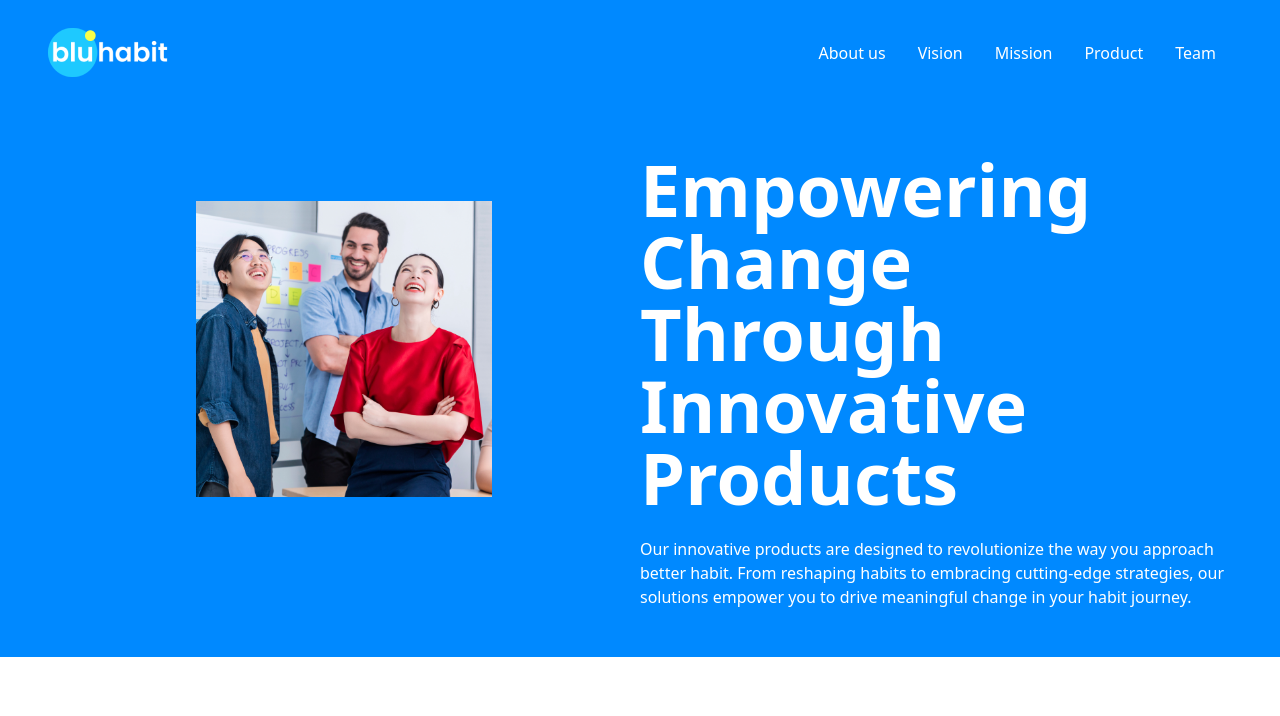
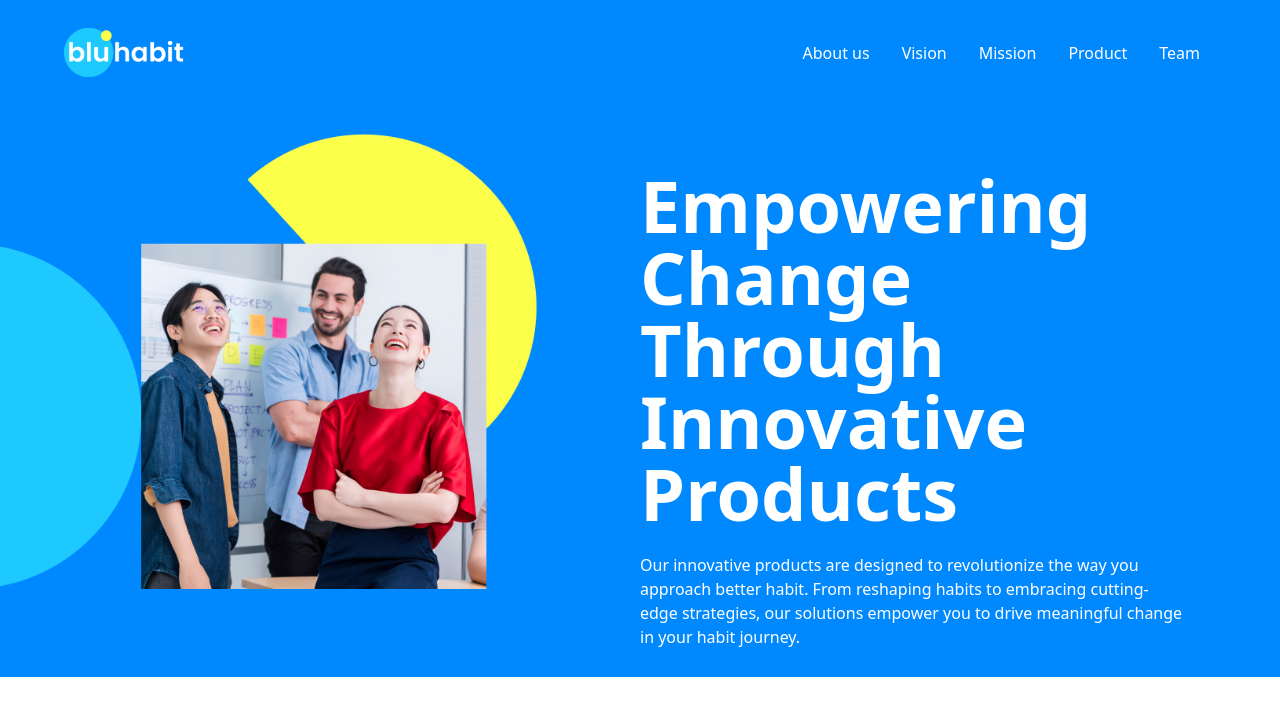
Before and after one commit to Blue-Habit/blue-habit-landing, a Nuxt app: page / in a window 1280 px wide. Shown: the top 716 px of the page. Built offline with nearby package versions, Linux system fonts and the light colour scheme.

Commit message:
fix : image size and responsive

```diff
--- a/components/Hero.vue
+++ b/components/Hero.vue
@@ -1,9 +1,9 @@
 <template>
-  <div class="grid lg:grid-cols-2 md:grid-cols-1 bg-primary py-12 h-5/6 px-12">
-    <div class="w-1/2 justify-center mx-auto pt-12">
+  <div class="grid lg:grid-cols-2 md:grid-cols-1 bg-primary h-full pr-16 py-7">
+    <div>
       <img src="@/assets/img/Hero.png" alt="" />
     </div>
-    <div class="text-white">
+    <div class="text-white sm:px-8 pt-9">
       <h1 class="font-bold text-7xl">
         Empowering Change Through Innovative
         <br />Products
--- a/layouts/default.vue
+++ b/layouts/default.vue
@@ -1,8 +1,8 @@
 <template>
   <nav
-    class="nav flex flex-wrap items-center justify-between p-4 px-12 bg-primary"
+    class="nav flex flex-wrap items-center justify-between p-4 lg:px-16 sm:px-5 bg-primary"
   >
-    <div class="flex flex-no-shrink items-center mr-6 py-3 text-grey-darkest">
+    <div class="flex flex-no-shrink items-center mr-6 py-3">
       <NuxtLink to="/">
         <img src="@/assets/img/Logo.png" alt="Logo" />
       </NuxtLink>
@@ -13,39 +13,39 @@
       class="menu-icon block cursor-pointer md:hidden px-2 py-4 relative select-none"
       for="menu-btn"
     >
-      <span class="navicon bg-grey-darkest flex items-center relative"></span>
+      <span class="navicon flex items-center relative"></span>
     </label>
 
-    <ul
-      class="menu border-b md:border-none flex justify-end list-reset m-0 w-full md:w-auto"
-    >
-      <li class="border-t md:border-none">
+    <ul class="menu flex justify-end list-reset m-0 w-full md:w-auto">
+      <li>
         <a href="#about" class="block md:inline-block px-4 py-3 text-white"
           >About us</a
         >
       </li>
-      <li class="border-t md:border-none">
+
+      <li>
         <a
           href="#vision"
           class="block md:inline-block px-4 py-3 no-underline text-white"
           >Vision</a
         >
       </li>
-      <li class="border-t md:border-none">
+
+      <li>
         <a
           href="#mission"
           class="block md:inline-block px-4 py-3 no-underline text-white"
           >Mission</a
         >
       </li>
-      <li class="border-t md:border-none">
+      <li>
         <a
           href="#product"
           class="block md:inline-block px-4 py-3 no-underline text-white"
           >Product</a
         >
       </li>
-      <li class="border-t md:border-none">
+      <li>
         <a
           href="#team"
           class="block md:inline-block px-4 py-3 no-underline text-white"
@@ -54,8 +54,7 @@
       </li>
     </ul>
   </nav>
-
-  <div class="mx-auto">
+  <div>
     <slot />
   </div>
 </template>
@@ -77,7 +76,7 @@
     height: 100%;
     transition: all 0.2s ease-out;
     content: "";
-    background: #3d4852;
+    background: #fff;
   }
 
   .navicon::before {
```
Also changed, not shown: assets/img/Hero.png.
